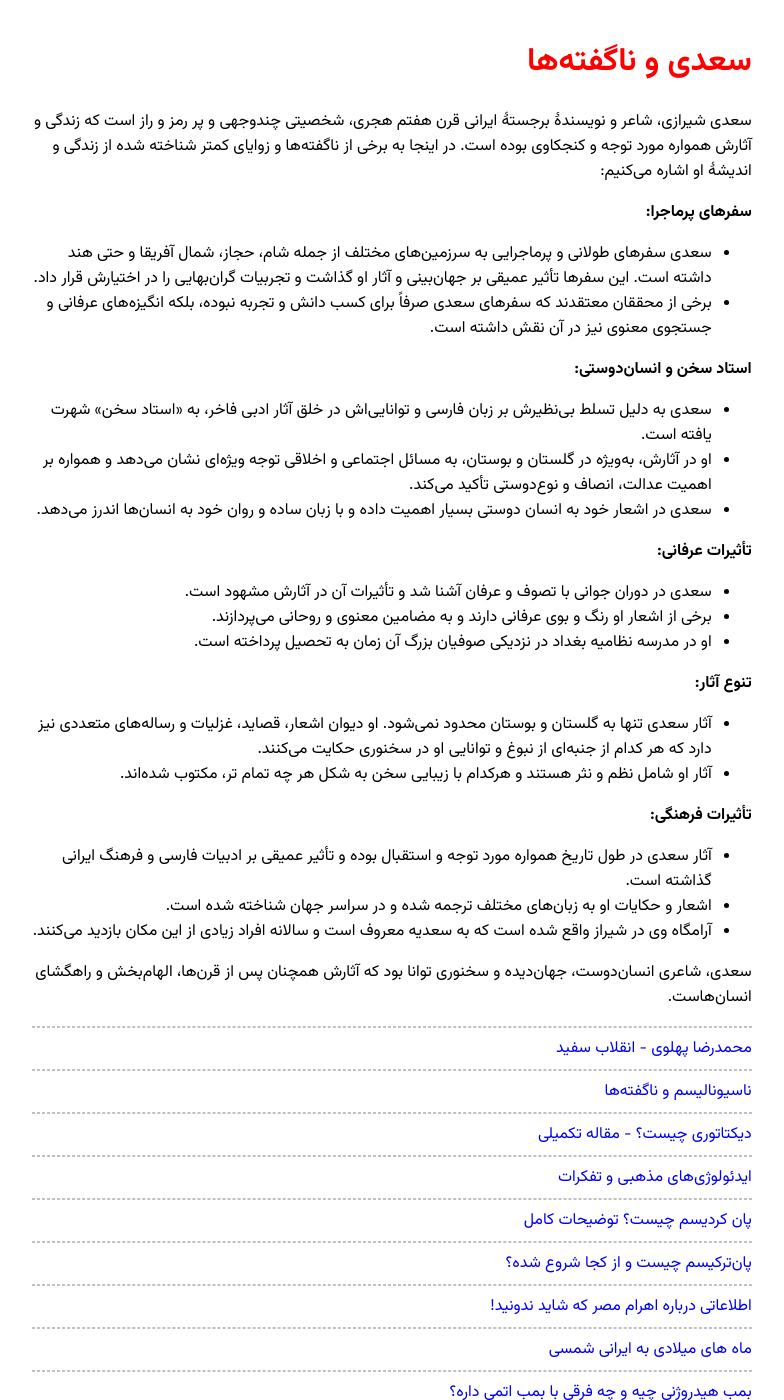
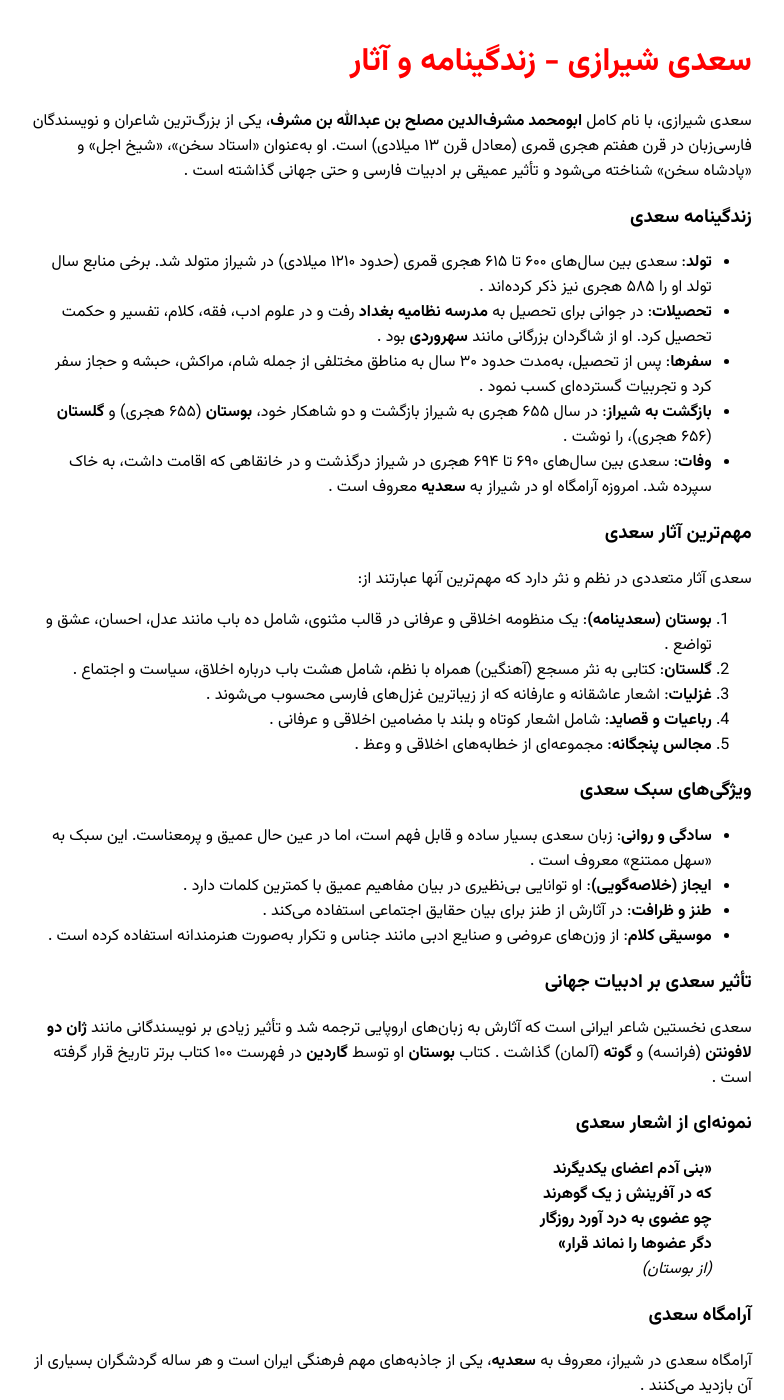
Before and after one commit to darkblog/darkblog.github.io, a Jekyll site: the page built from _posts/2025-2-2-9.md, in a window 1280 px wide and 1400 px high. Shown: the whole window, without its empty margins (248-1032 px from the left). Built offline with Jekyll 4.4.1, drawn with Linux system fonts in a browser that asks for light colours; some of the changed text lies outside the part shown.

Commit message:
Update 2025-2-2-9.md

```diff
--- a/_posts/2025-2-2-9.md
+++ b/_posts/2025-2-2-9.md
@@ -1,36 +1,42 @@
 ---
 layout: post
-title: سعدی و ناگفته‌ها
+title: سعدی شیرازی - زندگینامه و آثار
 ---
 
-سعدی شیرازی، شاعر و نویسندهٔ برجستهٔ ایرانی قرن هفتم هجری، شخصیتی چندوجهی و پر رمز و راز است که زندگی و آثارش همواره مورد توجه و کنجکاوی بوده است. در اینجا به برخی از ناگفته‌ها و زوایای کمتر شناخته شده از زندگی و اندیشهٔ او اشاره می‌کنیم:
+سعدی شیرازی، با نام کامل **ابومحمد مشرف‌الدین مصلح بن عبدالله بن مشرف**، یکی از بزرگ‌ترین شاعران و نویسندگان فارسی‌زبان در قرن هفتم هجری قمری (معادل قرن ۱۳ میلادی) است. او به‌عنوان «استاد سخن»، «شیخ اجل» و «پادشاه سخن» شناخته می‌شود و تأثیر عمیقی بر ادبیات فارسی و حتی جهانی گذاشته است .
 
-**سفرهای پرماجرا:**
+### زندگینامه سعدی
+- **تولد**: سعدی بین سال‌های ۶۰۰ تا ۶۱۵ هجری قمری (حدود ۱۲۱۰ میلادی) در شیراز متولد شد. برخی منابع سال تولد او را ۵۸۵ هجری نیز ذکر کرده‌اند .
+- **تحصیلات**: در جوانی برای تحصیل به **مدرسه نظامیه بغداد** رفت و در علوم ادب، فقه، کلام، تفسیر و حکمت تحصیل کرد. او از شاگردان بزرگانی مانند **سهروردی** بود .
+- **سفرها**: پس از تحصیل، به‌مدت حدود ۳۰ سال به مناطق مختلفی از جمله شام، مراکش، حبشه و حجاز سفر کرد و تجربیات گسترده‌ای کسب نمود .
+- **بازگشت به شیراز**: در سال ۶۵۵ هجری به شیراز بازگشت و دو شاهکار خود، **بوستان** (۶۵۵ هجری) و **گلستان** (۶۵۶ هجری)، را نوشت .
+- **وفات**: سعدی بین سال‌های ۶۹۰ تا ۶۹۴ هجری در شیراز درگذشت و در خانقاهی که اقامت داشت، به خاک سپرده شد. امروزه آرامگاه او در شیراز به **سعدیه** معروف است .
 
-* سعدی سفرهای طولانی و پرماجرایی به سرزمین‌های مختلف از جمله شام، حجاز، شمال آفریقا و حتی هند داشته است. این سفرها تأثیر عمیقی بر جهان‌بینی و آثار او گذاشت و تجربیات گران‌بهایی را در اختیارش قرار داد.
-* برخی از محققان معتقدند که سفرهای سعدی صرفاً برای کسب دانش و تجربه نبوده، بلکه انگیزه‌های عرفانی و جستجوی معنوی نیز در آن نقش داشته است.
+### مهم‌ترین آثار سعدی
+سعدی آثار متعددی در نظم و نثر دارد که مهم‌ترین آنها عبارتند از:
+1. **بوستان (سعدینامه)**: یک منظومه اخلاقی و عرفانی در قالب مثنوی، شامل ده باب مانند عدل، احسان، عشق و تواضع .
+2. **گلستان**: کتابی به نثر مسجع (آهنگین) همراه با نظم، شامل هشت باب درباره اخلاق، سیاست و اجتماع .
+3. **غزلیات**: اشعار عاشقانه و عارفانه که از زیباترین غزل‌های فارسی محسوب می‌شوند .
+4. **رباعیات و قصاید**: شامل اشعار کوتاه و بلند با مضامین اخلاقی و عرفانی .
+5. **مجالس پنجگانه**: مجموعه‌ای از خطابه‌های اخلاقی و وعظ .
 
-**استاد سخن و انسان‌دوستی:**
+### ویژگی‌های سبک سعدی
+- **سادگی و روانی**: زبان سعدی بسیار ساده و قابل فهم است، اما در عین حال عمیق و پرمعناست. این سبک به «سهل ممتنع» معروف است .
+- **ایجاز (خلاصه‌گویی)**: او توانایی بی‌نظیری در بیان مفاهیم عمیق با کمترین کلمات دارد .
+- **طنز و ظرافت**: در آثارش از طنز برای بیان حقایق اجتماعی استفاده می‌کند .
+- **موسیقی کلام**: از وزن‌های عروضی و صنایع ادبی مانند جناس و تکرار به‌صورت هنرمندانه استفاده کرده است .
 
-* سعدی به دلیل تسلط بی‌نظیرش بر زبان فارسی و توانایی‌اش در خلق آثار ادبی فاخر، به «استاد سخن» شهرت یافته است.
-* او در آثارش، به‌ویژه در گلستان و بوستان، به مسائل اجتماعی و اخلاقی توجه ویژه‌ای نشان می‌دهد و همواره بر اهمیت عدالت، انصاف و نوع‌دوستی تأکید می‌کند.
-* سعدی در اشعار خود به انسان دوستی بسیار اهمیت داده و با زبان ساده و روان خود به انسان‌ها اندرز می‌دهد.
+### تأثیر سعدی بر ادبیات جهانی
+سعدی نخستین شاعر ایرانی است که آثارش به زبان‌های اروپایی ترجمه شد و تأثیر زیادی بر نویسندگانی مانند **ژان دو لافونتن** (فرانسه) و **گوته** (آلمان) گذاشت . کتاب **بوستان** او توسط **گاردین** در فهرست ۱۰۰ کتاب برتر تاریخ قرار گرفته است .
 
-**تأثیرات عرفانی:**
+### نمونه‌ای از اشعار سعدی
+> **«بنی آدم اعضای یکدیگرند**
+> **که در آفرینش ز یک گوهرند**
+> **چو عضوی به درد آورد روزگار**
+> **دگر عضوها را نماند قرار»**
+> *(از بوستان)*
 
-* سعدی در دوران جوانی با تصوف و عرفان آشنا شد و تأثیرات آن در آثارش مشهود است.
-* برخی از اشعار او رنگ و بوی عرفانی دارند و به مضامین معنوی و روحانی می‌پردازند.
-* او در مدرسه نظامیه بغداد در نزدیکی صوفیان بزرگ آن زمان به تحصیل پرداخته است.
+### آرامگاه سعدی
+آرامگاه سعدی در شیراز، معروف به **سعدیه**، یکی از جاذبه‌های مهم فرهنگی ایران است و هر ساله گردشگران بسیاری از آن بازدید می‌کنند .
 
-**تنوع آثار:**
-
-* آثار سعدی تنها به گلستان و بوستان محدود نمی‌شود. او دیوان اشعار، قصاید، غزلیات و رساله‌های متعددی نیز دارد که هر کدام از جنبه‌ای از نبوغ و توانایی او در سخنوری حکایت می‌کنند.
-* آثار او شامل نظم و نثر هستند و هرکدام با زیبایی سخن به شکل هر چه تمام تر، مکتوب شده‌اند.
-
-**تأثیرات فرهنگی:**
-
-* آثار سعدی در طول تاریخ همواره مورد توجه و استقبال بوده و تأثیر عمیقی بر ادبیات فارسی و فرهنگ ایرانی گذاشته است.
-* اشعار و حکایات او به زبان‌های مختلف ترجمه شده و در سراسر جهان شناخته شده است.
-* آرامگاه وی در شیراز واقع شده است که به سعدیه معروف است و سالانه افراد زیادی از این مکان بازدید می‌کنند.
-
-سعدی، شاعری انسان‌دوست، جهان‌دیده و سخنوری توانا بود که آثارش همچنان پس از قرن‌ها، الهام‌بخش و راهگشای انسان‌هاست.
+سعدی نه‌تنها یک شاعر، بلکه یک حکیم اخلاق‌گرا بود که آموزه‌های او همچنان در جهان امروز کاربرد دارند.
```
